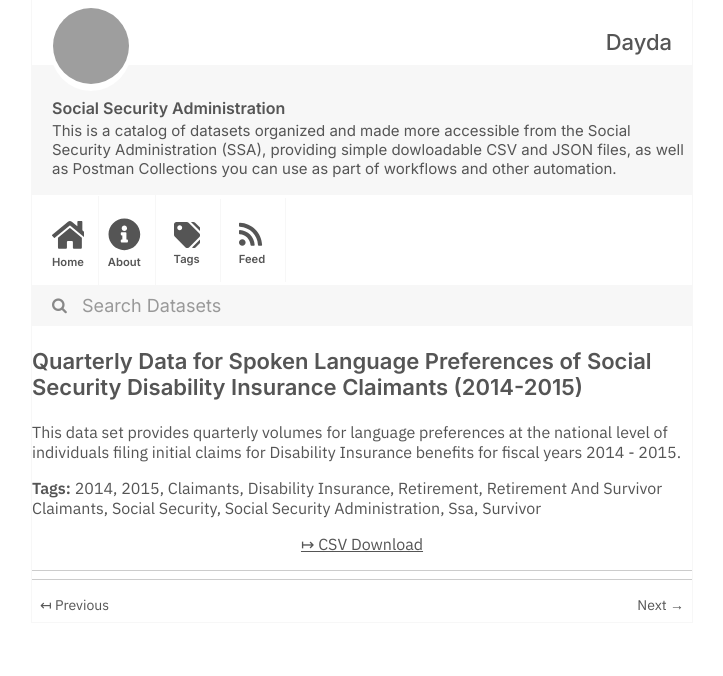
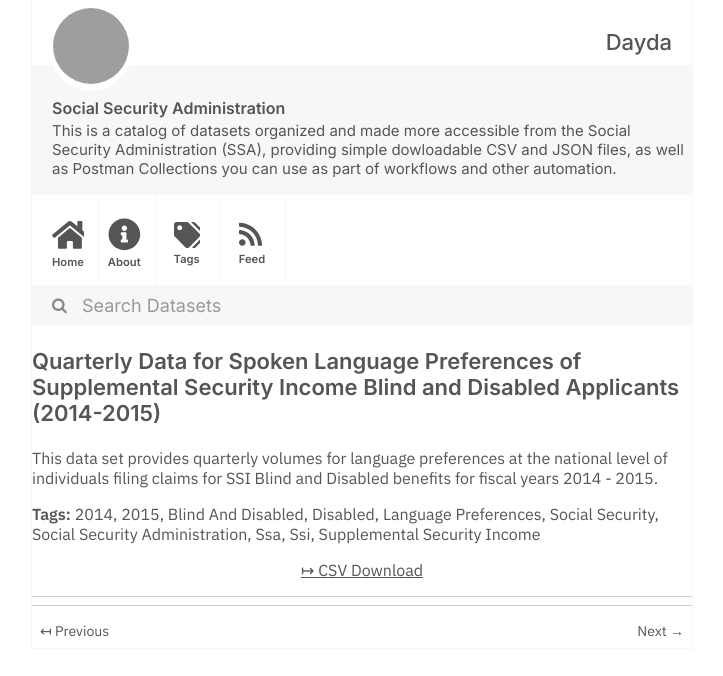
Before and after one commit to dayda-entities/social-security-administration, a Jekyll site: the page built from _posts/2020-11-10-quarterly-data-for-spoken-lang.md, in a window 1280 px wide, cut to the strip 0-676 px from the top of the page. Shown: the whole strip, without its empty margins (278-1001 px from the left). Built offline with Jekyll 4.4.1, drawn with Linux system fonts in a browser that asks for light colours; grey boxes are pictures that could not be loaded.

Commit message:
Publish Data

```diff
--- a/_posts/2020-11-10-quarterly-data-for-spoken-lang.md
+++ b/_posts/2020-11-10-quarterly-data-for-spoken-lang.md
@@ -1,26 +1,27 @@
 ---
 title: >-
-  Quarterly Data for Spoken Language Preferences of Social Security Disability
-  Insurance Claimants (2014-2015)
-created: '2020-11-10T16:50:15.298117'
-modified: '2021-04-06T02:48:28.840062'
+  Quarterly Data for Spoken Language Preferences of Supplemental Security Income
+  Blind and Disabled Applicants (2014-2015)
+created: '2020-11-10T16:50:14.033397'
+modified: '2020-12-03T20:36:10.575822'
 state: active
 type: dataset
 tags:
   - '2014'
   - '2015'
-  - Claimants
-  - Disability Insurance
-  - Retirement
-  - Retirement And Survivor Claimants
+  - Blind And Disabled
+  - Disabled
+  - Language Preferences
   - Social Security
   - Social Security Administration
   - Ssa
-  - Survivor
+  - Ssi
+  - Supplemental Security Income
 groups: []
-csv_url: 'https://www.ssa.gov/open/data/LEP-Quarterly-Spoken-Language-DI-Claims.csv'
+csv_url: >-
+  https://www.ssa.gov/open/data/Qtrly-Spoken-Language-Initial-Claims-Blind-Disabled.csv
 json_url: ''
 layout: post
 
 ---
-This data set provides quarterly volumes for language preferences at the national level of individuals filing initial claims for Disability Insurance benefits for fiscal years 2014 - 2015.
+This data set provides quarterly volumes for language preferences at the national level of individuals filing claims for SSI Blind and Disabled benefits for fiscal years 2014 - 2015.
```
